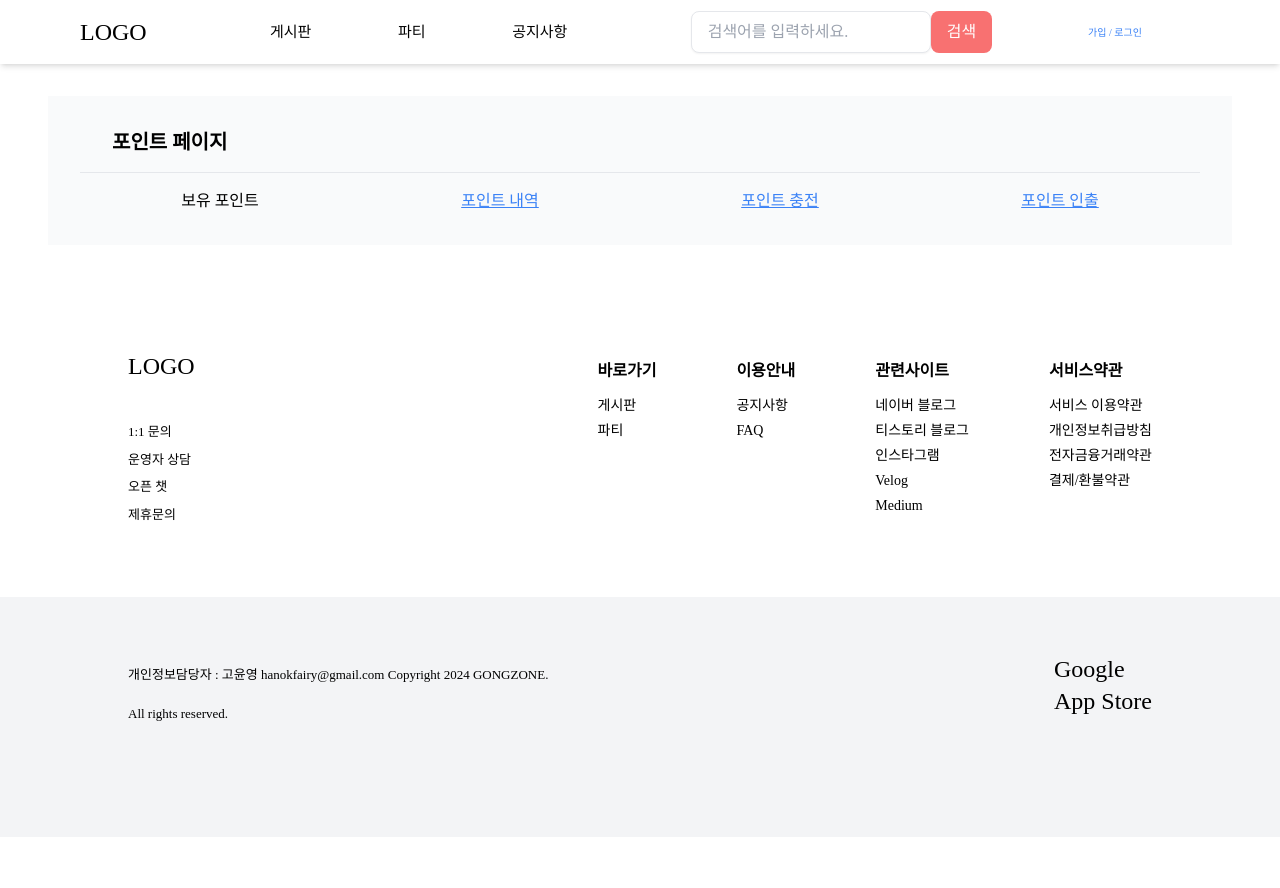
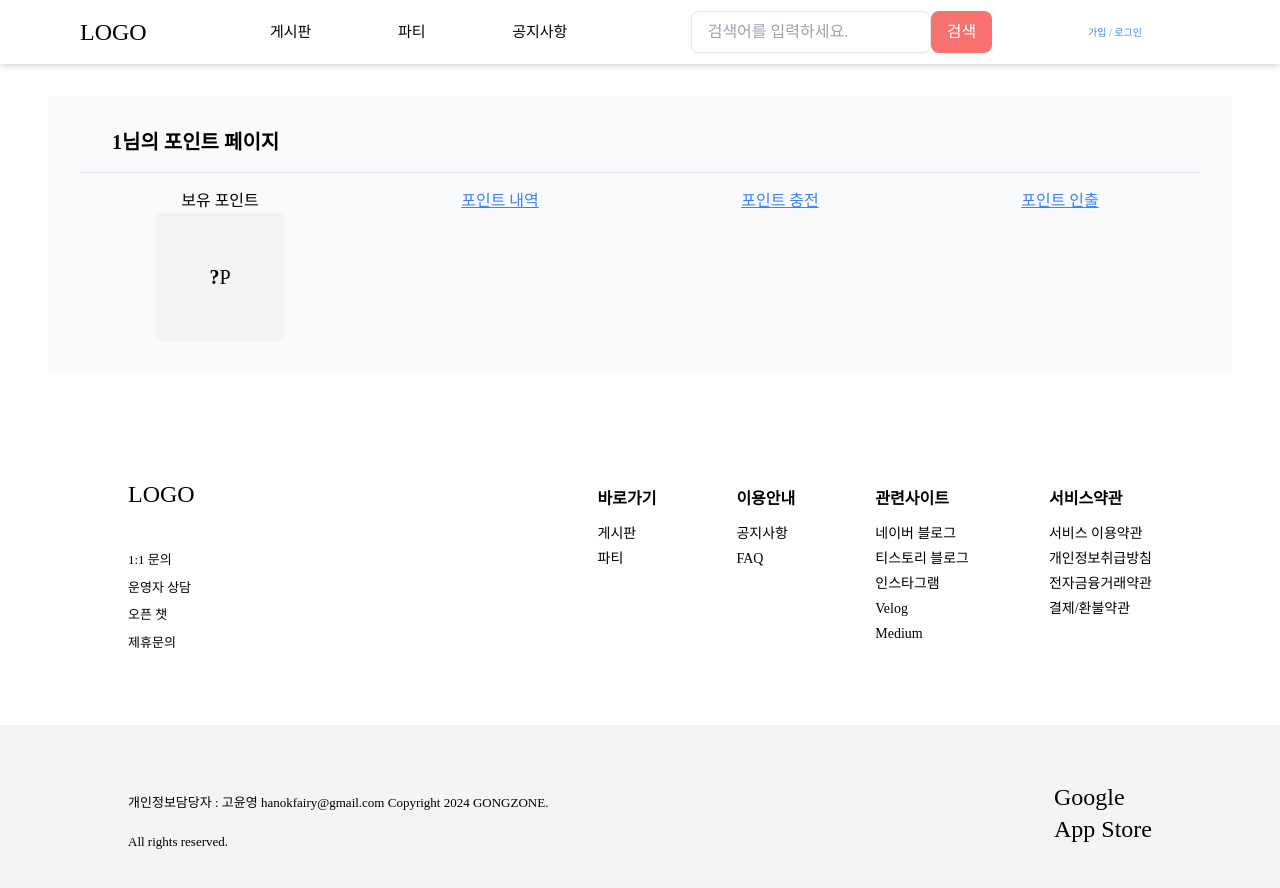
Before and after one commit to ks-gongzone/gongzone_front, a React (Create React App) app: page /member/1/point in a window 1280 px wide. Shown: the top 888 px of the page. Before the commit the page ends 837 px from the top, so only its background shows below. Built offline with nearby package versions, Linux system fonts and the light colour scheme; a web font is replaced by a local one.

Commit message:
[GZ-12] :sparkles:feat: implemented member current point layout

```diff
--- a/src/layouts/Section.jsx
+++ b/src/layouts/Section.jsx
@@ -1,7 +1,11 @@
-export default function Section({ children }) {
+export default function Section({ children, title}) {
   return (
-    <div id={"section"} className={"flex flex-grow my-8 mx-12"}>
-      {children}
+    <div id={"section"} className={"flex flex-grow bg- my-8 mx-12"}>
+      <div className={"bg-gray-50 w-full p-8"}>
+        <h2 className={"text-xl font-bold ml-8"}>{title}</h2>
+        <hr className={"my-4"} />
+        {children}
+      </div>
     </div>
   );
 }
--- a/src/pages/point/Point.jsx
+++ b/src/pages/point/Point.jsx
@@ -1,17 +1,21 @@
 import { Link, useParams } from "react-router-dom";
-import Section from "../../layouts/Section";
+import PointSection from "../../layouts/Section";
 
-export default function Point() {
+export default/**
+*
+*/
+ function Point() {
   const { memberNo } = useParams();
+  const title = `${memberNo}님의 포인트 페이지`;
 
   return (
-    <Section>
-      <div className={"bg-gray-50 w-full p-8"}>
-        <h2 className={"text-xl font-bold ml-8"}>포인트 페이지</h2>
-        <hr className={"my-4"} />
+    <PointSection title={title}>
       <div className={"flex flex-grow"}>
-          <div className={"flex justify-center w-1/4"}>
+        <div className={"flex flex-col justify-center items-center w-1/4"}>
           보유 포인트
+          <div className={"flex justify-center items-center text-xl bg-gray-100 w-32 h-32"}>
+            <span className={"font-bold"}>?</span><span>P</span>
+          </div>
         </div>
         <div className={"flex justify-center w-1/4"}>
           <Link to={`/member/${memberNo}/point/history`} className="text-blue-500 underline">
@@ -29,7 +33,6 @@ export default function Point() {
           </Link>
         </div>
       </div>
-      </div>
-    </Section>
+    </PointSection>
   );
 }
```
Lines whose indentation alone changed are shown as unchanged.
